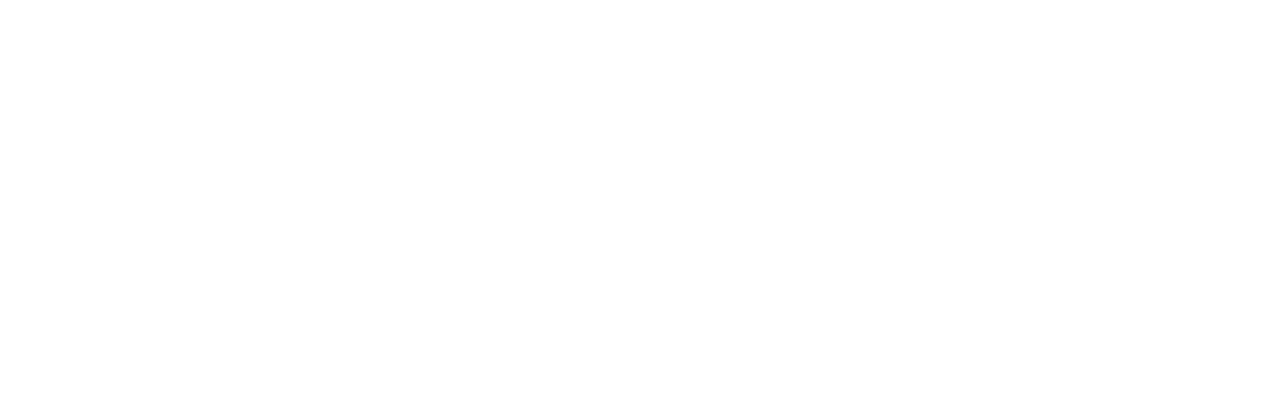
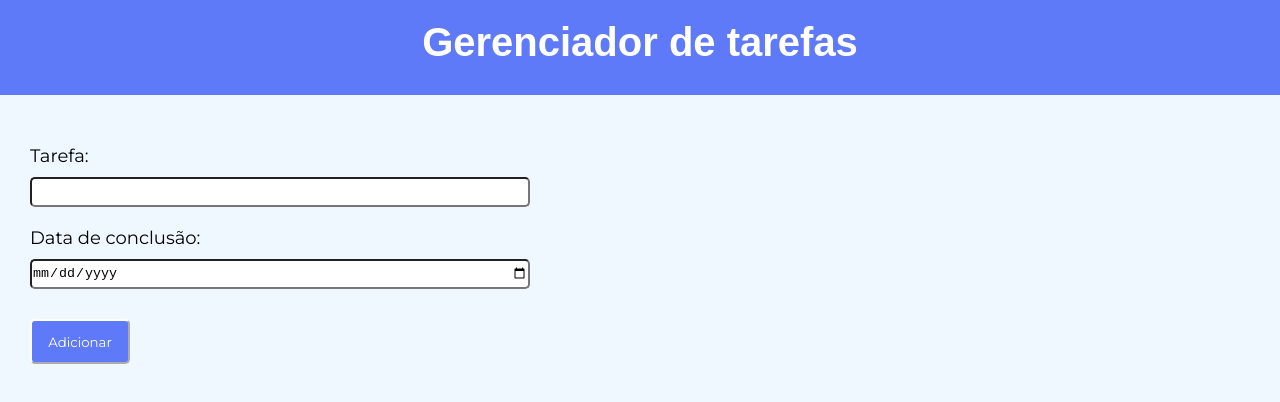
Before and after one commit to Nessa515/sistema-gerencimento-de-tarefas, a plain HTML site: page index.html in a window 1280 px wide. Drawn offline with Linux system fonts and the light colour scheme.

Commit message:
Feito o formulário

```diff
--- a/assets/styles.css
+++ b/assets/styles.css
@@ -0,0 +1,73 @@
+*{
+    margin: 0;
+    padding: 0;
+    box-sizing: border-box;
+}
+
+body{
+    background-color: aliceblue;
+}
+
+header{
+    background-color: rgb(94, 122, 248);
+    padding-bottom: 30px;
+}
+
+h1{
+    font-size: 40px;
+    font-family: "Montsserrat", sans-serif;
+    font-weight: 600;
+    text-align: center;
+    padding-top: 20px;
+    color: white;
+}
+
+form{
+    text-align: justify;
+    margin-top: 50px;
+}
+
+.linha{
+    margin-left: 30px;
+    margin-top: 20px;
+    display: flex;
+    flex-direction: column;
+
+}
+
+.linha label{
+    font-size: 18px;
+    font-family: "Montserrat", sans-serif;
+}
+
+.linha input{
+    margin-top: 10px;
+    width: 500px;
+    height: 30px;
+    border-radius: 5px;
+}
+
+.botao input{
+    width: 100px;
+    height: 45px;
+    margin-left: 30px;
+    margin-top: 30px;
+    background-color: rgb(94, 122, 248);
+    border-radius: 5px;
+    border-color: white;
+    color: white;
+    font-family: "Montserrat", sans-serif;
+}
+
+.tabela{
+    border: 1px;
+}
+
+.mensagem{
+    margin: 4px;
+    padding: 4px;
+    background-color: rgb(32, 143, 32);
+    color: white;
+    border-radius: 4px;
+    display: none;
+}
--- a/index.html
+++ b/index.html
@@ -3,10 +3,34 @@
 <head>
     <meta charset="UTF-8">
     <meta name="viewport" content="width=device-width, initial-scale=1.0">
-    <title>Sistema de gerencimento de tarefas</title>
+    <title>Gerenciador de tarefas</title>
     <link rel="stylesheet" href="./assets/styles.css">
+    <link rel="preconnect" href="https://fonts.googleapis.com">
+    <link rel="preconnect" href="https://fonts.gstatic.com" crossorigin>
+    <link href="https://fonts.googleapis.com/css2?family=Montserrat:ital,wght@0,100..900;1,100..900&family=Quicksand:wght@300..700&display=swap" rel="stylesheet">
 </head>
 <body>
+    <header>
+        <h1>Gerenciador de tarefas</h1>
+    </header>
+    <form>
+        <div class="linha">
+            <label for="tarefa">Tarefa:</label>
+            <input type="text" id="tarefa">
+        </div>
+        <div class="linha">
+            <label for="data">Data de conclusão:</label>
+            <input type="date" id="data">
+        </div>
+        <div class="botao">
+            <input type="submit" value="Adicionar" id="btnAddLivro"/>
+        </div>
+    </form>
 
+    <div id="mensagem" class="mensagem">Mensagem</div>
+
+    <div id="conteudoTabela"></div>
+
+    <script src="livraria.js"></script>
 </body>
 </html>
```
